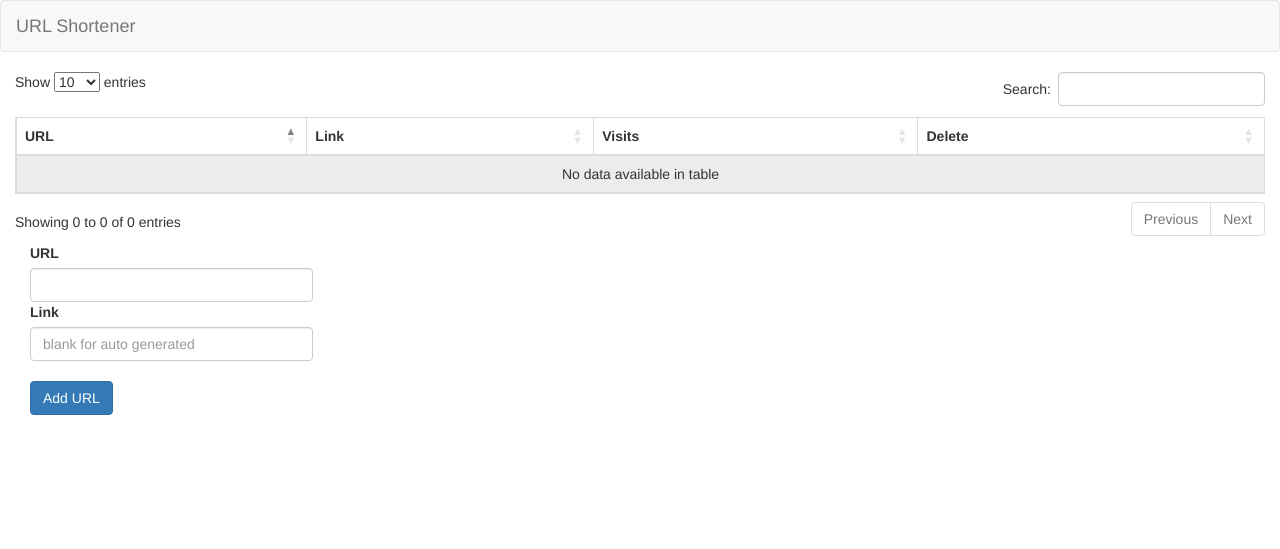
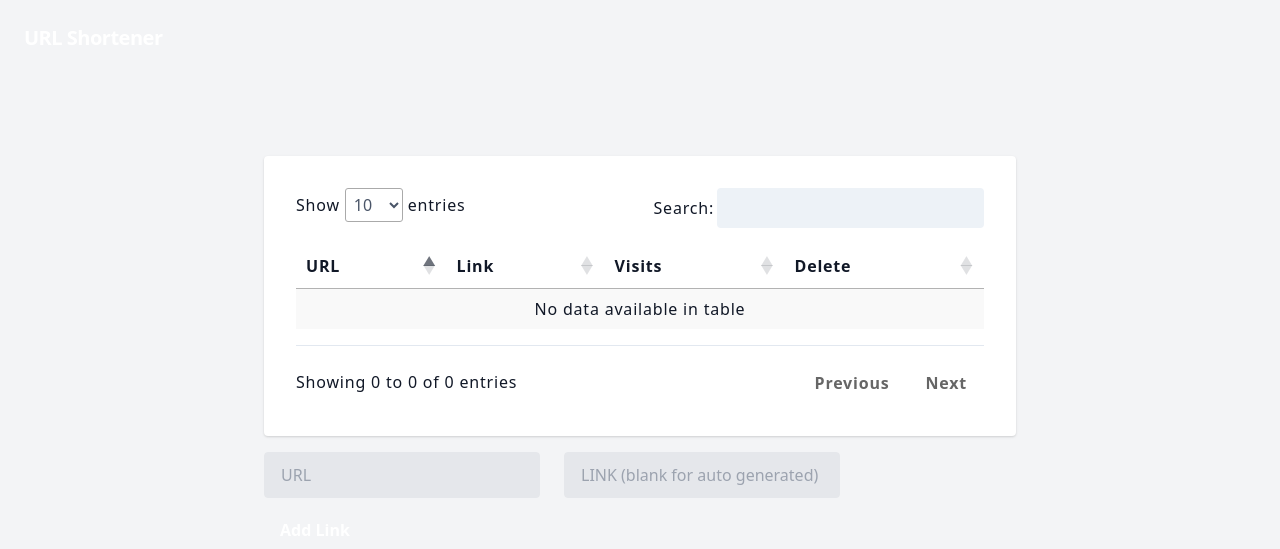
Before and after one commit to railto/URLShortener, a Flask app: template templates/index.html in a window 1280 px wide. Shown: the top 549 px of the page. Run offline with Flask 2, Linux system fonts and the light colour scheme; the template is opened without the code that fills it, so the values that code supplies are empty; some libraries are stand-ins or nearby versions.

Commit message:
Updates to use tailwindcss via CDN

```diff
--- a/app.py
+++ b/app.py
@@ -18,7 +18,7 @@ from sentry_sdk.integrations.flask import FlaskIntegration
 
 from config import Config
 
-app = Flask(__name__)
+app = Flask(__name__, static_folder='static')
 app.config.from_object(Config)
 
 sentry_sdk.init(dsn=app.config["SENTRY_DSN"], integrations=[FlaskIntegration()])
@@ -63,12 +63,9 @@ class Link(db.Model):
 class LoginForm(FlaskForm):
     email = StringField(
         "Email Address",
-        validators=[DataRequired(), Email()],
-        render_kw={"placeholder": "Email Address"},
-    )
+        validators=[DataRequired(), Email()])
     password = PasswordField(
-        "Password", validators=[DataRequired()], render_kw={"placeholder": "Password"}
-    )
+        "Password", validators=[DataRequired()])
     submit = SubmitField("Sign In")
 
 
--- /dev/null
+++ b/static/css/datatable.css
@@ -0,0 +1,57 @@
+.dataTables_wrapper select,
+.dataTables_wrapper .dataTables_filter input {
+    color: #4a5568; /*text-gray-700*/
+    padding-left: 1rem; /*pl-4*/
+    padding-right: 1rem; /*pl-4*/
+    padding-top: .5rem; /*pl-2*/
+    padding-bottom: .5rem; /*pl-2*/
+    line-height: 1.25; /*leading-tight*/
+    border-width: 2px; /*border-2*/
+    border-radius: .25rem;
+    border-color: #edf2f7; /*border-gray-200*/
+    background-color: #edf2f7; /*bg-gray-200*/
+}
+
+/*Row Hover*/
+table.dataTable.hover tbody tr:hover, table.dataTable.display tbody tr:hover {
+    background-color: #ebf4ff; /*bg-indigo-100*/
+}
+
+/*Pagination Buttons*/
+.dataTables_wrapper .dataTables_paginate .paginate_button {
+    font-weight: 700; /*font-bold*/
+    border-radius: .25rem; /*rounded*/
+    border: 1px solid transparent; /*border border-transparent*/
+}
+
+/*Pagination Buttons - Current selected */
+.dataTables_wrapper .dataTables_paginate .paginate_button.current {
+    color: #fff !important; /*text-white*/
+    box-shadow: 0 1px 3px 0 rgba(0, 0, 0, .1), 0 1px 2px 0 rgba(0, 0, 0, .06); /*shadow*/
+    font-weight: 700; /*font-bold*/
+    border-radius: .25rem; /*rounded*/
+    background: #667eea !important; /*bg-indigo-500*/
+    border: 1px solid transparent; /*border border-transparent*/
+}
+
+/*Pagination Buttons - Hover */
+.dataTables_wrapper .dataTables_paginate .paginate_button:hover {
+    color: #fff !important; /*text-white*/
+    box-shadow: 0 1px 3px 0 rgba(0, 0, 0, .1), 0 1px 2px 0 rgba(0, 0, 0, .06); /*shadow*/
+    font-weight: 700; /*font-bold*/
+    border-radius: .25rem; /*rounded*/
+    background: #667eea !important; /*bg-indigo-500*/
+    border: 1px solid transparent; /*border border-transparent*/
+}
+
+/*Add padding to bottom border */
+table.dataTable.no-footer {
+    border-bottom: 1px solid #e2e8f0; /*border-b-1 border-gray-300*/
+    margin-top: 0.75em;
+    margin-bottom: 0.75em;
+}
+
+/*Change colour of responsive icon*/
+table.dataTable.dtr-inline.collapsed > tbody > tr > td:first-child:before, table.dataTable.dtr-inline.collapsed > tbody > tr > th:first-child:before {
+    background-color: #667eea !important; /*bg-indigo-500*/
+}
--- a/templates/base.html
+++ b/templates/base.html
@@ -1,40 +1,33 @@
-<!DOCTYPE html>
-<html>
+<!doctype html>
+<html lang="en">
 <head>
-        <meta charset="utf-8">
-        <link rel="stylesheet" href="https://maxcdn.bootstrapcdn.com/bootstrap/3.3.7/css/bootstrap.min.css">
-        <link rel="stylesheet" href="https://cdn.datatables.net/1.10.12/css/dataTables.bootstrap.min.css">
+    <meta charset="UTF-8">
+    <meta name="viewport" content="width=device-width, initial-scale=1.0"/>
+    <meta http-equiv="X-UA-Compatible" content="ie=edge">
+    <link href="https://unpkg.com/tailwindcss@^1.4.5/dist/tailwind.min.css" rel="stylesheet">
+    {% block styles %}
+    {% endblock %}
     <title>URL Shortener</title>
 </head>
-    <body>
-        <nav class="navbar navbar-default">
-            <div class="container-fluid">
-                <div class="navbar-header">
-                    <button type="button" class="navbar-toggle collapsed" data-toggle="collapse" data-target="#bs-example-navbar-collapse-1" aria-expanded="false">
-                    <span class="sr-only">Toggle navigation</span>
-                    <span class="icon-bar"></span>
-                    <span class="icon-bar"></span>
-                    <span class="icon-bar"></span>
-                    </button>
-                    <a class="navbar-brand" href="#">URL Shortener</a>
+<body class="bg-gray-100 text-gray-900 tracking-wider leading-normal">
+<nav class="flex items-center justify-between flex-wrap bg-teal-500 p-6">
+    <div class="flex items-center flex-shrink-0 text-white mr-6">
+        <a href="{{ url_for("index") }}" class="font-semibold text-xl tracking-tight">URL Shortener</a>
     </div>
-                <div class="collapse navbar-collapse" id="bs-example-navbar-collapse-1">
-                    <ul class="nav navbar-nav navbar-right">
-                        {% if loggedin %}
-                            <li><a href="/logout">Logout</a></li>
+    <div class="w-full block flex-grow lg:flex lg:items-center lg:w-auto">
+        <div class="text-sm lg:flex-grow">
+        </div>
+        <div>
+            {% if current_user.is_authenticated %}
+                <a href="{{ url_for("logout") }}"
+                   class="inline-block text-sm px-4 py-2 leading-none border rounded text-white border-white hover:border-transparent hover:text-teal-500 hover:bg-white mt-4 lg:mt-0">Logout</a>
             {% endif %}
-                    </ul>
         </div>
     </div>
 </nav>
-        <div class='col-md-12'>
+
 {% block content %}
 {% endblock %}
-        </div>
-        <script src="https://code.jquery.com/jquery-3.1.0.min.js"></script>
-        <script src="https://maxcdn.bootstrapcdn.com/bootstrap/3.3.7/js/bootstrap.min.js"></script>
-        <script src="https://cdn.datatables.net/1.10.12/js/jquery.dataTables.min.js"></script>
-        <script src="https://cdn.datatables.net/1.10.12/js/dataTables.bootstrap.min.js"></script>
 {% block scripts %}
 {% endblock %}
 </body>
--- a/templates/index.html
+++ b/templates/index.html
@@ -1,48 +1,61 @@
 {% extends "base.html" %}
+{% block styles %}
+    <link href="https://cdn.datatables.net/1.10.21/css/jquery.dataTables.min.css" rel="stylesheet">
+    <link href="https://cdn.datatables.net/responsive/2.2.3/css/responsive.dataTables.min.css" rel="stylesheet">
+    <link href="{{ url_for("static", filename="css/datatable.css") }}" rel="stylesheet"/>
+{% endblock %}
 {% block content %}
-    <div style="display:none;" class="alert alert-success" id="link_added_message">
-        Your link has been successfully added.
-    </div>
-    <div style="display:none;" class="alert alert-success" id="link_deleted_message">
-        Your link has been successfully deleted.
-    </div>
-    <div style="display:none;" class="alert alert-danger" id="link_add_failed_message">
-        Your link could not be added, perhaps you are trying to create a duplicate.
-    </div>
-    <table class="table table-striped table-bordered" id="links_table">
-        <thead>
+    <div class="container w-full md:w-4/5 xl:w-3/5  mx-auto px-2 pt-20">
+    <div class="p-8 mt-6 lg:mt-0 rounded shadow bg-white">
+        <table class="stripe hover" style="width:100%; padding-top: 1em;  padding-bottom: 1em;" id="links_table">
+            <thead>
             <tr>
                 <th>URL</th>
                 <th>Link</th>
                 <th>Visits</th>
                 <th>Delete</th>
             </tr>
-        </thead>
-        <tbody>
+            </thead>
+            <tbody>
             {% for link in links %}
                 <tr>
                     <td>{{ link.url }}</td>
-                    <td><a href="{{ request.url_root }}{{ link.link }}" target="_blank">{{ request.url_root }}{{ link.link }}</a></td>
+                    <td><a href="{{ request.url_root }}{{ link.link }}" target="_blank">
+                        {{ request.url_root }}{{ link.link }}</a></td>
                     <td>{{ link.visits }}</td>
-                    <td><button class="btn btn-danger delete-button" id="{{ link.id }}">Delete</button></td>
+                    <td>
+                        <button class="btn btn-danger delete-button" id="{{ link.id }}">Delete</button>
+                    </td>
                 </tr>
             {% endfor %}
-        </tbody>
-    </table>
-    <div class="col-md-3">
-        <form id='add_link'>
-            <label for="url">URL</label>
-            <input type="text" id="url" class="form-control">
-            <label for="link">Link</label>
-            <input type="text" id="link" class="form-control" placeholder="blank for auto generated">
-            <br />
-            <input type="submit" value="Add URL" class="btn btn-primary">
-        </form>
+            </tbody>
+        </table>
     </div>
+    <form class="w-full max-w-xl pt-4" id='add_link'>
+        <div class="flex flex-wrap -mx-3 mb-6">
+            <div class="w-full md:w-1/2 px-3 mb-6 md:mb-0">
+                <input class="appearance-none block w-full bg-gray-200 text-gray-700 border rounded py-3 px-4 mb-3 leading-tight focus:outline-none focus:bg-white"
+                       id="url" type="text" placeholder="URL"/>
+            </div>
+            <div class="w-full md:w-1/2 px-3">
+                <input class="appearance-none block w-full bg-gray-200 text-gray-700 border border-gray-200 rounded py-3 px-4 leading-tight focus:outline-none focus:bg-white focus:border-gray-500"
+                       id="link" type="text" placeholder="LINK (blank for auto generated)" />
+            </div>
+            <div class="w-full md:w-1/2 px-3">
+                <button class="bg-teal-500 hover:bg-teal-700 text-white font-bold py-2 px-4 rounded focus:outline-none focus:shadow-outline"
+                        type="submit">
+                    Add Link
+                </button>
+            </div>
+        </div>
+    </form>
 {% endblock %}
 {% block scripts %}
+    <script src="https://code.jquery.com/jquery-3.1.0.min.js"></script>
+    <script src="https://cdn.datatables.net/1.10.21/js/jquery.dataTables.min.js"></script>
+    <script src="https://cdn.datatables.net/responsive/2.2.5/js/dataTables.responsive.min.js"></script>
     <script>
-        $("#add_link").submit(function(e) {
+        $("#add_link").submit(function (e) {
             e.preventDefault();
             $.ajax({
                 type: 'POST',
@@ -51,8 +64,8 @@
                     'url': $('#url').val(),
                     'link': $('#link').val()
                 },
-                success: function(json) {
-                    if(json.success) {
+                success: function (json) {
+                    if (json.success) {
                         $('#url').val("");
                         $('#link').val("");
                         $('#link_added_message').show();
@@ -65,14 +78,14 @@
                 }
             });
         })
-        $("#links_table").on("click", ".delete-button", function() {
+        $("#links_table").on("click", ".delete-button", function () {
             var c = confirm("Are you sure you want to delete this link");
             if (c == true) {
                 $.ajax({
                     type: 'delete',
-                    url: '/link/'+this.id,
-                    success: function(json) {
-                        if(json.success) {
+                    url: '/link/' + this.id,
+                    success: function (json) {
+                        if (json.success) {
                             $('#link_deleted_message').show();
                             $('#links_table').load('/ #links_table');
                         }
@@ -80,7 +93,7 @@
                 });
             }
         })
-        $(document).ready(function() {
+        $(document).ready(function () {
             $('#links_table').DataTable();
         });
     </script>
```
Also changed, not shown: templates/login.html (+27 -13 lines). Lines whose indentation alone changed are shown as unchanged.
